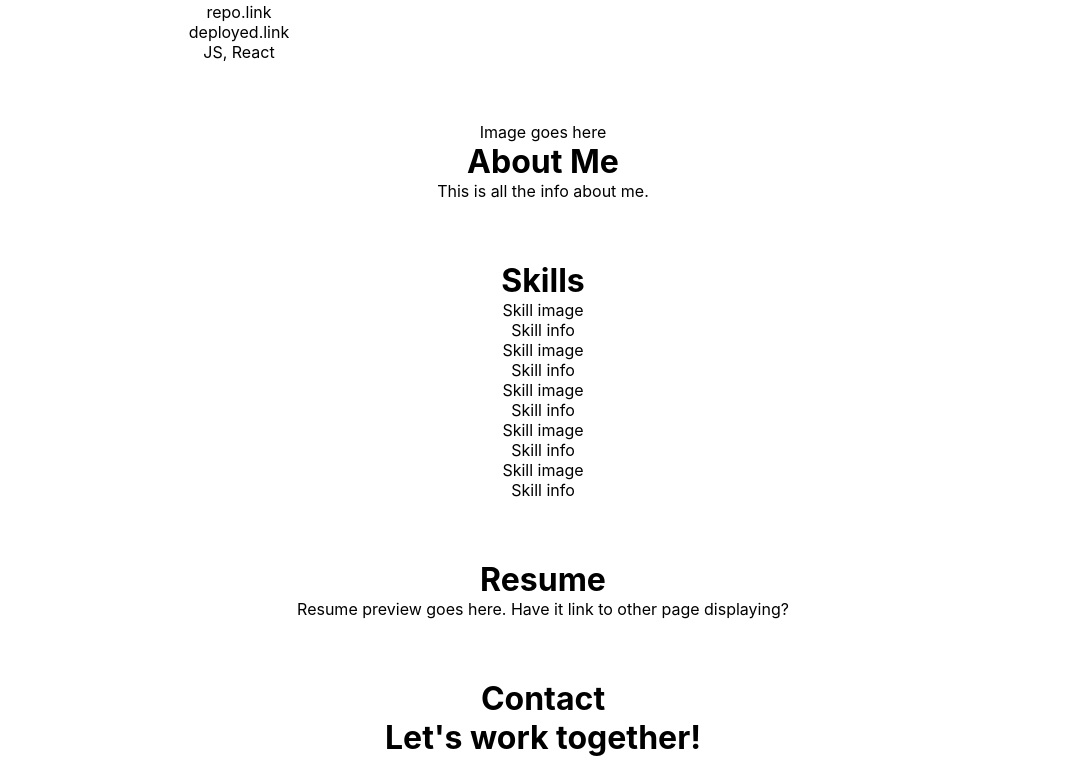
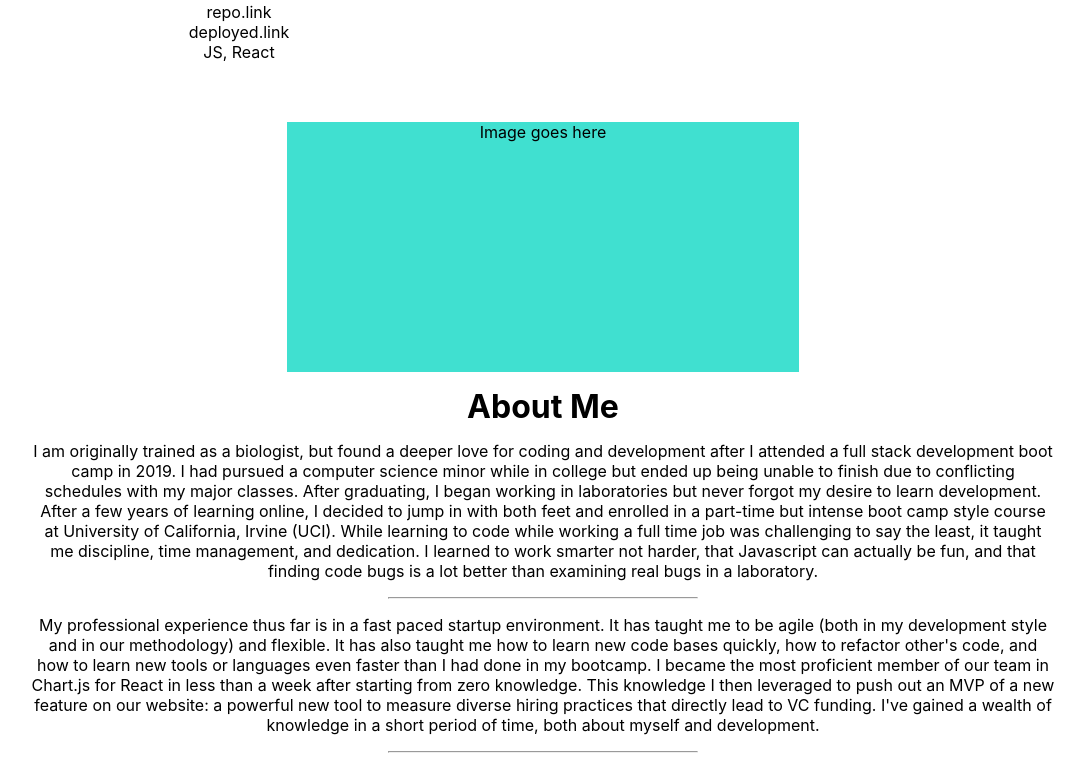
Before and after one commit to SPFlores/portfolio, a React (Create React App) app in the folder Client/: page / in a window 1280 px wide. Shown: the part 1173-1931 px from the top of the page, without its empty margins (97-1182 px from the left). Built offline with nearby package versions, Linux system fonts and the light colour scheme.

Commit message:
about copy, formatting

```diff
--- a/Client/src/pages/About/About.js
+++ b/Client/src/pages/About/About.js
@@ -1,11 +1,18 @@
 import React from 'react'
+import './index.css'
 
 const About = _ => {
   return (
     <div className='section' id='about'>
-      <span id='about__image'>Image goes here</span>
+      <div id='about__image'>Image goes here</div>
       <h1 id='about__title'>About Me</h1>
-      <p id='about__info'>This is all the info about me.</p>
+      <p id='about__info'>
+        I am originally trained as a biologist, but found a deeper love for coding and development after I attended a full stack development boot camp in 2019. I had pursued a computer science minor while in college but ended up being unable to finish due to conflicting schedules with my major classes. After graduating, I began working in laboratories but never forgot my desire to learn development. After a few years of learning online, I decided to jump in with both feet and enrolled in a part-time but intense boot camp style course at University of California, Irvine (UCI). While learning to code while working a full time job was challenging to say the least, it taught me discipline, time management, and dedication. I learned to work smarter not harder, that Javascript can actually be fun, and that finding code bugs is a lot better than examining real bugs in a laboratory.
+        <hr className='about__line' />
+        My professional experience thus far is in a fast paced startup environment. It has taught me to be agile (both in my development style and in our methodology) and flexible. It has also taught me how to learn new code bases quickly, how to refactor other's code, and how to learn new tools or languages even faster than I had done in my bootcamp. I became the most proficient member of our team in Chart.js for React in less than a week after starting from zero knowledge. This knowledge I then leveraged to push out an MVP of a new feature on our website: a powerful new tool to measure diverse hiring practices that directly lead to VC funding. I've gained a wealth of knowledge in a short period of time, both about myself and development.
+        <hr className='about__line' />
+        Thanks for checking out my portfolio and for your interest in me and my work! Feel free to browse through my projects above, or scroll below to get in touch with me. I'd love to hear about any projects you may be working on, new things I may be able to learn, or even just the most interesting podcast you've listened to recently. I love connecting with others :)
+      </p>
     </div>
   )
 }
--- /dev/null
+++ b/Client/src/pages/About/index.css
@@ -0,0 +1,22 @@
+#about__image {
+  background: turquoise;
+  margin: auto;
+  width: 40%;
+  height: 250px;
+}
+
+#about__title {
+  margin: 15px auto;
+}
+
+#about__info {
+  width: 80%;
+  margin: auto
+}
+
+.about__line {
+  width: 30%;
+  margin: auto;
+  margin-top: 16px;
+  margin-bottom: 16px;
+}
```
